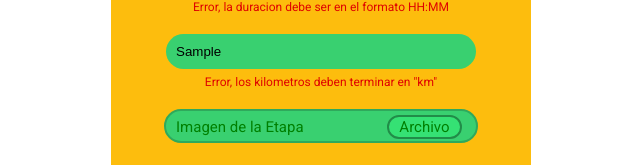
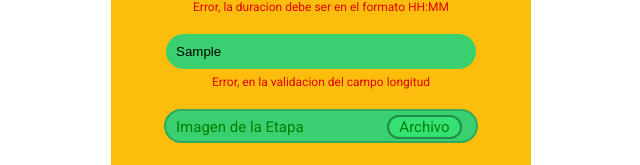
Before and after one commit to EVGEgonzalez/2122_2DAW, an Angular app: page / in a window 1280 px wide. Both pictures are taken after typing "Sample", "Sample", "Sample" into the empty fields and a click on the input "AÑADIR". Shown: the part 365-530 px from the top of the page, without its empty margins (319-959 px from the left). Built offline with nearby package versions, Linux system fonts and the light colour scheme; no server answers.

Commit message:
commit 11

```diff
--- a/src/app/alta-etapa/alta-etapa.component.html
+++ b/src/app/alta-etapa/alta-etapa.component.html
@@ -10,7 +10,7 @@
     </div>
     <input id="long" type="text" placeholder="Longitud de la Etapa (km's)" formControlName="longitud"><br />
     <div class="errorDatos" *ngIf="longitud.invalid && (longitud.dirty )">
-        Error, los kilometros deben terminar en "km"
+        Error, en la validacion del campo longitud
     </div>
     <div id="insertarArchivo">
       Imagen de la Etapa
```
Also changed, not shown: 1 other file (tests, documents, lock files or other folders).
